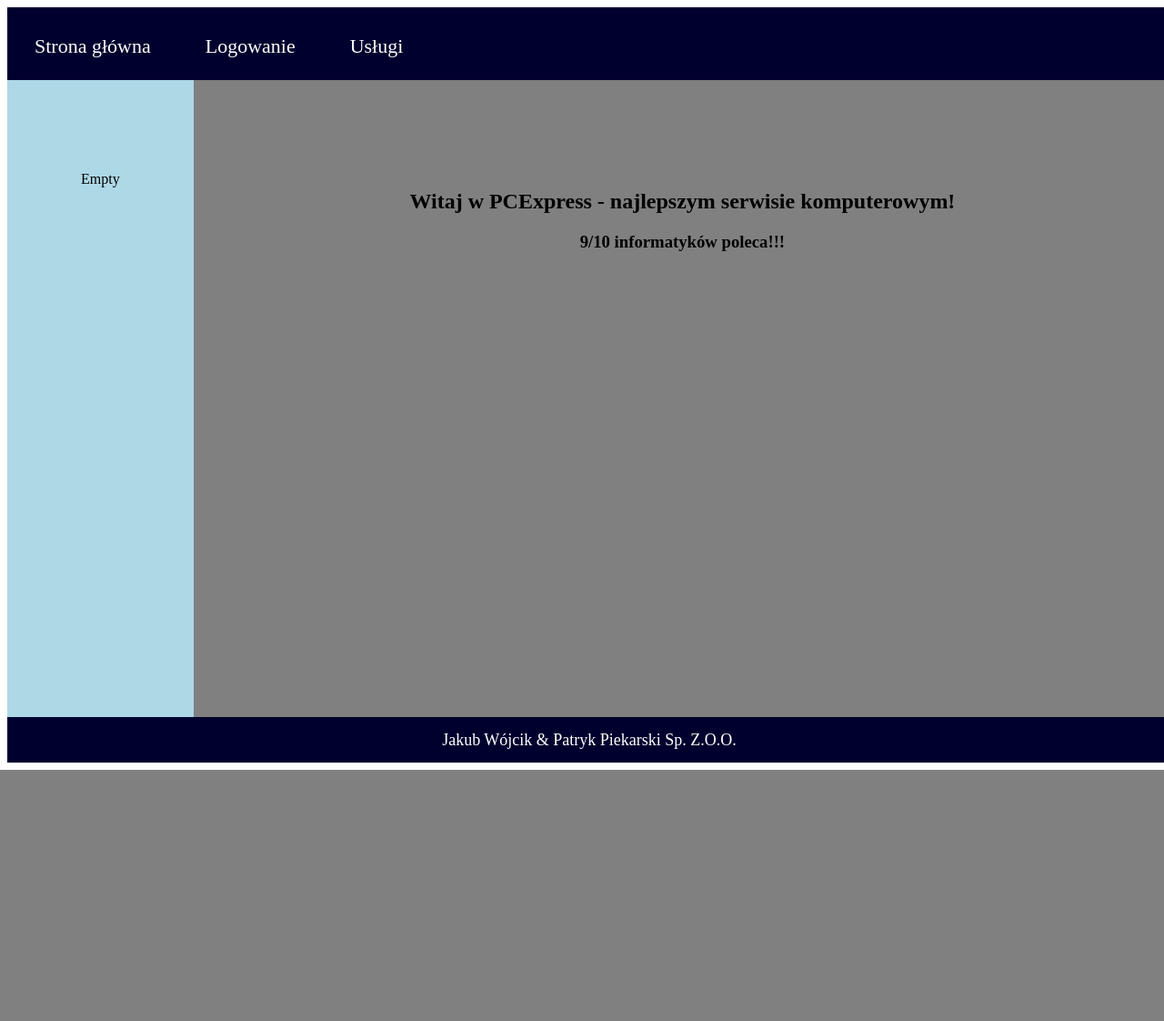
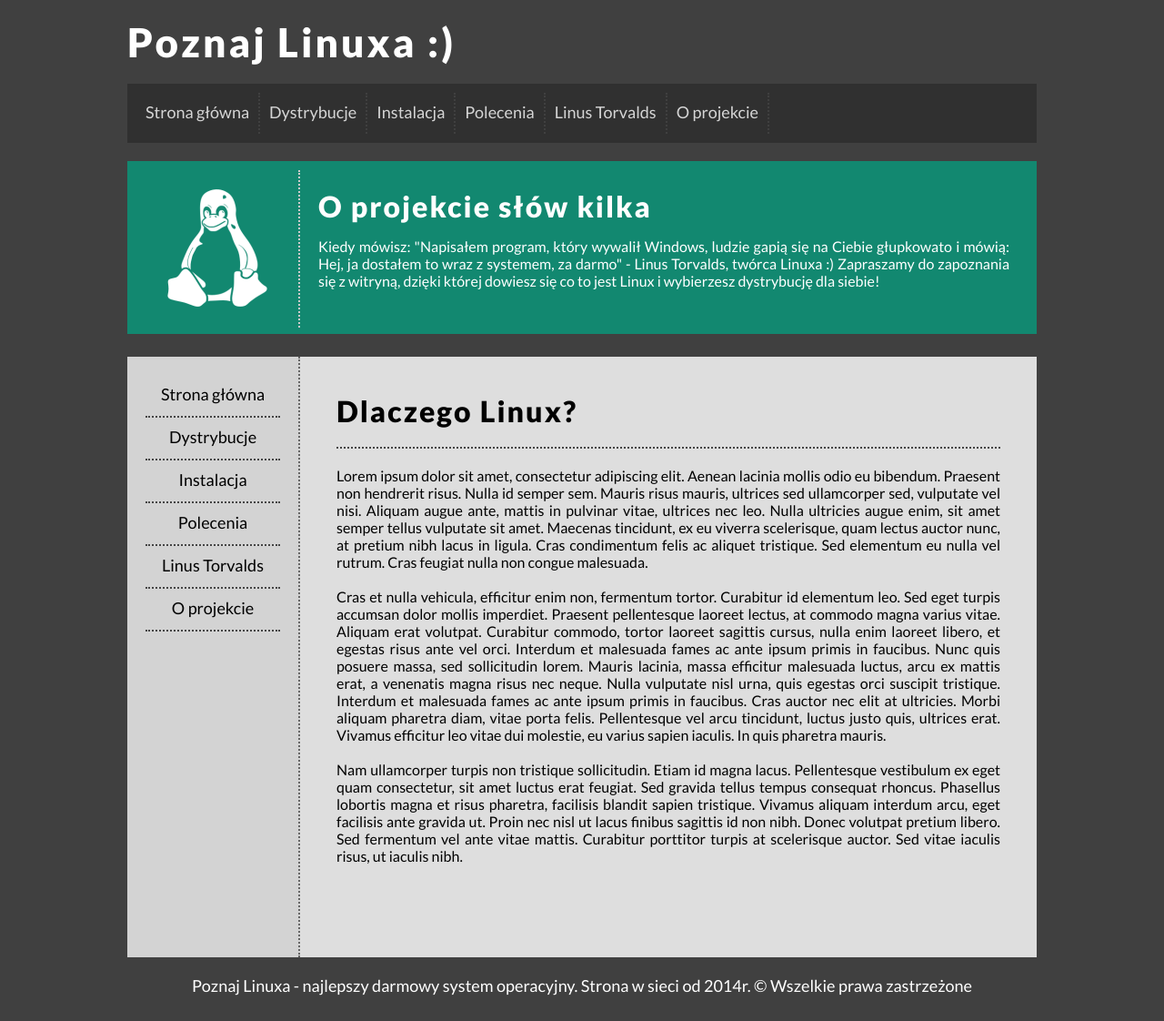
Before and after one commit to ZSET-Leszno/serwis-komputerowy, a PHP site: page / in a window 1280 px wide. Shown: the whole page at 91% size. Before the commit the page ends 846 px from the top, so only its background shows below. Run offline with PHP 8.4, Linux system fonts and the light colour scheme.

Commit message:
Dodano stronę z 2 odcinka kurso CSS Zelenta

```diff
--- a/index.html
+++ b/index.html
@@ -1,32 +1,75 @@
-<!DOCTYPE html>
+<!DOCTYPE HTML>
 <html lang="pl">
 <head>
-    <meta charset="UTF-8">
-    <meta http-equiv="X-UA-Compatible" content="IE=edge">
-    <meta name="viewport" content="width=device-width, initial-scale=1.0">
-    <title>Serwis komputerowy</title>
-    <link rel="stylesheet" href="style.css">
+	<meta charset="utf-8" />
+	<title>Poznaj Linuxa :)</title>
+	<meta name="description" content="Serwis poświęcony systemowi Linux. Naucz się wszystkiego, co chcesz wiedzieć o Linuxie!" />
+	<meta name="keywords" content="linux, kurs, nauka, poznaj, co to jest linux, ubuntu, debian, mint, fedora, wybierz dystrybucję, instalacja linux, polecenia, terminal, bash" />
+	<meta http-equiv="X-UA-Compatible" content="IE=edge,chrome=1" />
+
+	<link rel="stylesheet" href="style.css" type="text/css" />
+	<link href='http://fonts.googleapis.com/css?family=Lato:400,900&subset=latin,latin-ext' rel='stylesheet' type='text/css'>
+
 </head>
+
 <body>
-    <header>
-        <nav>
-            <ul><a href="index.html">Strona główna</a></ul>
-            <ul><a href="login.html">Logowanie</a></ul>
-            <ul><a href="client.html">Usługi</a></ul>
-        </nav>
-    </header>
 
-        <section class="left">
-            Empty
-        </section>
+	<div id="container">
 
-        <section class="right">
-            <h1>Witaj w PCExpress - najlepszym serwisie komputerowym!</h1>
-            <h3>9/10 informatyków poleca!!!</h3>
-        </section>
+		<div id="logo">
+			Poznaj Linuxa :)
+		</div>
 
-    <footer>
-        Jakub Wójcik & Patryk Piekarski Sp. Z.O.O.
-    </footer>
+		<div id="menu">
+			<div class="option">Strona główna</div>
+			<div class="option">Dystrybucje</div>
+			<div class="option">Instalacja</div>
+			<div class="option">Polecenia</div>
+			<div class="option">Linus Torvalds</div>
+			<div class="option">O projekcie</div>
+			<div style="clear:both;"></div>
+		</div>
+
+		<div id="topbar">
+			<div id="topbarL">
+				<img src="linux.png" />
+			</div>
+			<div id="topbarR">
+				<span class="bigtitle">O projekcie słów kilka</span>
+				<div style="height: 15px;"></div>
+				Kiedy mówisz: "Napisałem program, który wywalił Windows, ludzie gapią się na Ciebie głupkowato i mówią: Hej, ja dostałem to wraz z systemem, za darmo" - Linus Torvalds, twórca Linuxa :) Zapraszamy do zapoznania się z witryną, dzięki której dowiesz się co to jest Linux i wybierzesz dystrybucję dla siebie!
+			</div>
+			<div style="clear:both;"></div>
+		</div>
+
+		<div id="sidebar">
+			<div class="optionL">Strona główna</div>
+			<div class="optionL">Dystrybucje</div>
+			<div class="optionL">Instalacja</div>
+			<div class="optionL">Polecenia</div>
+			<div class="optionL">Linus Torvalds</div>
+			<div class="optionL">O projekcie</div>
+		</div>
+
+		<div id="content">
+			<span class="bigtitle">Dlaczego Linux?</span>
+
+			<div class="dottedline"></div>
+
+			Lorem ipsum dolor sit amet, consectetur adipiscing elit. Aenean lacinia mollis odio eu bibendum. Praesent non hendrerit risus. Nulla id semper sem. Mauris risus mauris, ultrices sed ullamcorper sed, vulputate vel nisi. Aliquam augue ante, mattis in pulvinar vitae, ultrices nec leo. Nulla ultricies augue enim, sit amet semper tellus vulputate sit amet. Maecenas tincidunt, ex eu viverra scelerisque, quam lectus auctor nunc, at pretium nibh lacus in ligula. Cras condimentum felis ac aliquet tristique. Sed elementum eu nulla vel rutrum. Cras feugiat nulla non congue malesuada.
+
+			<br /><br />
+			Cras et nulla vehicula, efficitur enim non, fermentum tortor. Curabitur id elementum leo. Sed eget turpis accumsan dolor mollis imperdiet. Praesent pellentesque laoreet lectus, at commodo magna varius vitae. Aliquam erat volutpat. Curabitur commodo, tortor laoreet sagittis cursus, nulla enim laoreet libero, et egestas risus ante vel orci. Interdum et malesuada fames ac ante ipsum primis in faucibus. Nunc quis posuere massa, sed sollicitudin lorem. Mauris lacinia, massa efficitur malesuada luctus, arcu ex mattis erat, a venenatis magna risus nec neque. Nulla vulputate nisl urna, quis egestas orci suscipit tristique. Interdum et malesuada fames ac ante ipsum primis in faucibus. Cras auctor nec elit at ultricies. Morbi aliquam pharetra diam, vitae porta felis. Pellentesque vel arcu tincidunt, luctus justo quis, ultrices erat. Vivamus efficitur leo vitae dui molestie, eu varius sapien iaculis. In quis pharetra mauris.
+
+			<br /><br />
+			Nam ullamcorper turpis non tristique sollicitudin. Etiam id magna lacus. Pellentesque vestibulum ex eget quam consectetur, sit amet luctus erat feugiat. Sed gravida tellus tempus consequat rhoncus. Phasellus lobortis magna et risus pharetra, facilisis blandit sapien tristique. Vivamus aliquam interdum arcu, eget facilisis ante gravida ut. Proin nec nisl ut lacus finibus sagittis id non nibh. Donec volutpat pretium libero. Sed fermentum vel ante vitae mattis. Curabitur porttitor turpis at scelerisque auctor. Sed vitae iaculis risus, ut iaculis nibh.
+		</div>
+
+		<div id="footer">
+			Poznaj Linuxa - najlepszy darmowy system operacyjny. Strona w sieci od 2014r. &copy; Wszelkie prawa zastrzeżone
+		</div>
+
+	</div>
+
 </body>
 </html>
--- a/style.css
+++ b/style.css
@@ -1,66 +1,136 @@
-body {
-    width: 100%;
-}
-header
+body
 {
-    font-size: 22px;
-    text-align: center;
-    clear: both;
-    width: 100%;
-    height: 80px;
-    background-color: rgb(0, 0, 46);
-    color: white;
+	background-color: #404040;
+	font-family: 'Lato', sans-serif;
 }
 
-ul
+#container
 {
-    float: left;
-    height: 20px;
-    text-align: center;
-    margin: 15px;
-    padding: 15px;
+	width: 1000px;
+	margin-left: auto;
+	margin-right: auto;
 }
 
-ul:hover
+#logo
 {
-    background-color: rgb(0, 0, 92)
+	color: white;
+	margin-top: 20px;
+	font-size: 44px;
+	letter-spacing: 3px;
+	font-weight: 900;
 }
 
-.left
+#menu
 {
-    padding-top: 100px;
-    background-color: lightblue;
-    text-align: center;
-    float: left;
-    width: 16%;
-    height: 600px;
+	background-color: #303030;
+	margin-top: 20px;
+	color: #ffffff;
+	padding: 10px;
+
 }
 
-.right
+#topbar
 {
-    padding-top: 100px;
-    height: 600px;
-    float: left;
-    width: 84%;
-    background-color: grey;
-    text-align: center;
+	background-color: #128870;
+	color: white;
+	padding: 10px;
+	margin-top: 20px;
+	margin-bottom: 25px;
+	height: 170px;
 }
 
+#topbarL
+{
+	float:left;
+	padding: 20px;
+	width: 138px;
+	text-align: center;
+	border-right: 2px dotted #cccccc;
+}
 
-a
+#topbarR
 {
-    color: inherit;
-    text-decoration: none;
+	float: left;
+	padding: 20px;
+	width: 760px;
+	font-size: 16px;
+	text-align: justify;
 }
-footer
+
+#sidebar
 {
-    text-align: center;
-    clear: both;
-    width: 100%;
-    font-size: 18px;
-    height: 20px;
-    background-color: rgb(0, 0, 46);
-    color: white;
-    padding-top: 15px;
-    padding-bottom: 15px;
+	float: left;
+	width: 148px;
+	min-height: 620px;
+	padding:20px;
+	background-color: lightgray;
+	text-align: center;
+	font-size: 18px;
+	border-right: 2px dotted #666666;
 }
+
+#content
+{
+	float: left;
+	padding: 40px;
+	width: 730px;
+	background-color: #dedede;
+	min-height: 580px;
+	text-align: justify;
+}
+
+#footer
+{
+	clear: both;
+	color: white;
+	text-align: center;
+	padding: 20px;
+	font-size: 18px;
+}
+
+.option
+{
+	float: left;
+	min-width: 50px;
+	height: 25px;
+	font-size: 18px;
+	padding: 10px;
+	border-right: 2px dotted #444444;
+	opacity: 0.8;
+}
+
+.option:hover
+{
+	background-color: #000000;
+	cursor: pointer;
+}
+
+.optionL
+{
+	font-size:18px;
+	height:25px;
+	padding: 10px;
+	border-bottom: 2px dotted #444444;
+}
+
+.optionL:hover
+{
+	background-color: #f36742;
+	color: white;
+	cursor: pointer;
+}
+
+.bigtitle
+{
+	font-size: 32px;
+	font-weight: 900;
+	letter-spacing: 2px;
+}
+
+.dottedline
+{
+	height: 5px;
+	margin-top: 15px;
+	margin-bottom: 20px;
+	border-bottom: 2px dotted #444444;
+}
```
Also changed, not shown: linux.png (added).
